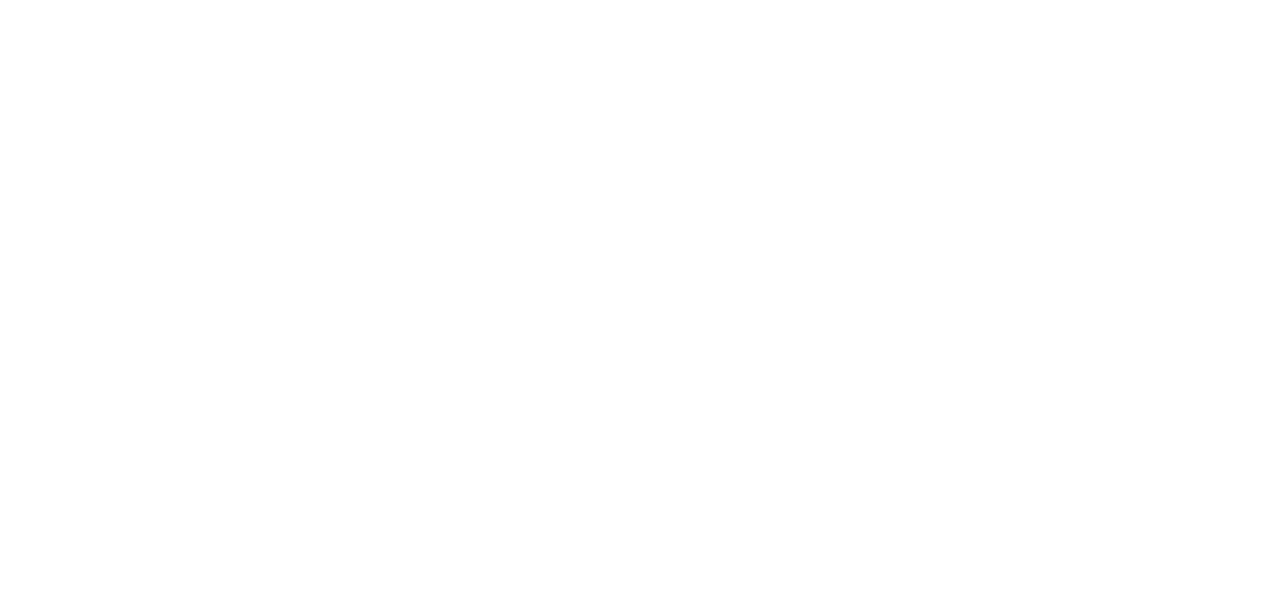
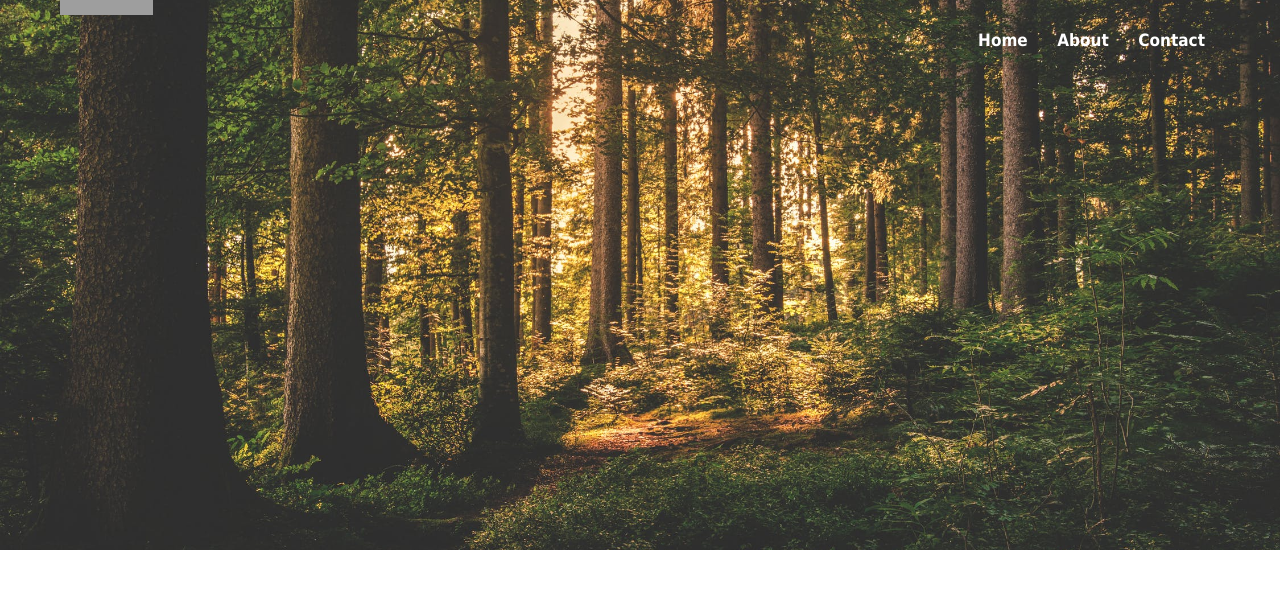
Before and after one commit to Meesie2109/Meesie2109-Insecure-Design, a PHP site: page / in a window 1280 px wide. Before the commit the part shown is empty. Shown: the top 589 px of the page. Run offline with PHP 8.4, Linux system fonts and the light colour scheme; grey boxes are pictures that could not be loaded.

Commit message:
Added a header and a concept navbar to the project

```diff
--- a/index.html
+++ b/index.html
@@ -10,8 +10,34 @@
     <link rel="stylesheet" href="./stylesheets/style.css">
 </head>
 <body>
+
+    <!-- Start of the header section -->
     <header>
+        <!-- Start of the navbar section-->
+        <div class="navbar-wrapper">
+            <nav id="navbar">
+                <input type="checkbox" id="check">
+                <label for="check" class="checkbtn">
+                    <i class="fas fa-bars"></i>
+                </label>
+                <div class="logo">
+                    <div class="logo-text"><img src="assets/img/logowithoutbackground.png"></div>
+                </div>
+                <ul>
+                    <li><a href="index.php">Home</a></li>
+                    <li><a href="over.php">About</a></li>
+                    <li><a href="contact.php">Contact</a></li>
+                </ul>
+            </nav>
+        </div>
+        <!-- End of the navbar section-->
+        <div>
+            <img src="./assets/img/thumbnail_img.jpeg" alt="">
+        </div>
+    </header>
+    <!-- End of the header section-->
 
-    </header>
+
+
 </body>
 </html>
--- a/stylesheets/style.css
+++ b/stylesheets/style.css
@@ -5,4 +5,92 @@
 
 body {
     background-color: none;
+    font-family: Tahoma, sans-serif;
 }
+
+/* Start of the navbar styling */
+.navbar-wrapper{
+    max-width: 1200px;
+    margin: auto;
+    color: white;
+}
+
+nav {
+    position: absolute;
+    background-color: none;
+    height: 80px;
+    width: 100%;
+    max-width: 1200px;
+    margin: auto;
+}
+
+nav .logo {
+    float: left;
+    margin-left: 20px;
+    height: inherit;
+}
+
+nav .logo img {
+    height: 70px;
+    width: auto;
+}
+
+nav a {
+    text-decoration: none;
+}
+
+nav ul {
+    float: right;
+    margin-right: 20px;
+    height: 60px;
+}
+
+nav ul li {
+    display: inline-block;
+    line-height: 60px;
+    margin: 0;
+    margin-right: 5px;
+    margin-top: 10px;
+    transition: .2s;
+}
+
+nav ul li a {
+    font-weight: 600;
+    color: white;
+    font-size: 17px;
+    padding: 7px 10px;
+}
+
+nav li a:hover {
+    transition: .4s;
+    color: rgb(191, 190, 190);
+}
+
+.checkbtn {
+    font-size: 30px;
+    color: black;
+    float: right;
+    line-height: 80px;
+    margin-right: 40px;
+    cursor: pointer;
+    display: none;
+}
+
+#check {
+    display: none;
+}
+
+/* End of the navbar styling */
+
+/* Start of the header styling */
+header{
+
+}
+
+header div img{
+    width: 100%;
+    height: 650px;
+    object-fit: cover;
+    margin-top: -100px;
+}
+/* End of the header styling */
```
Also changed, not shown: assets/img/thumbnail_img.jpeg (added), 3 other files.
